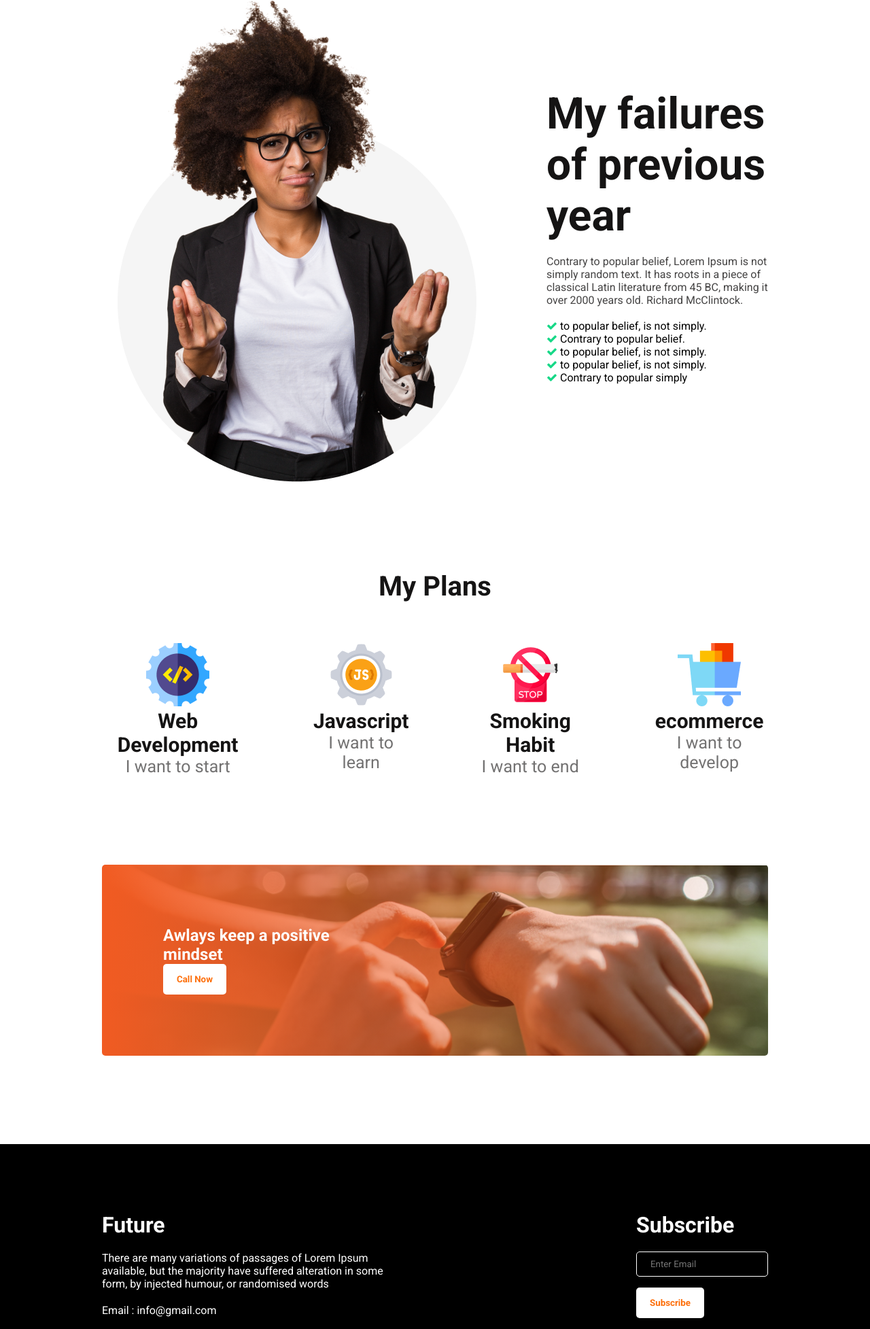
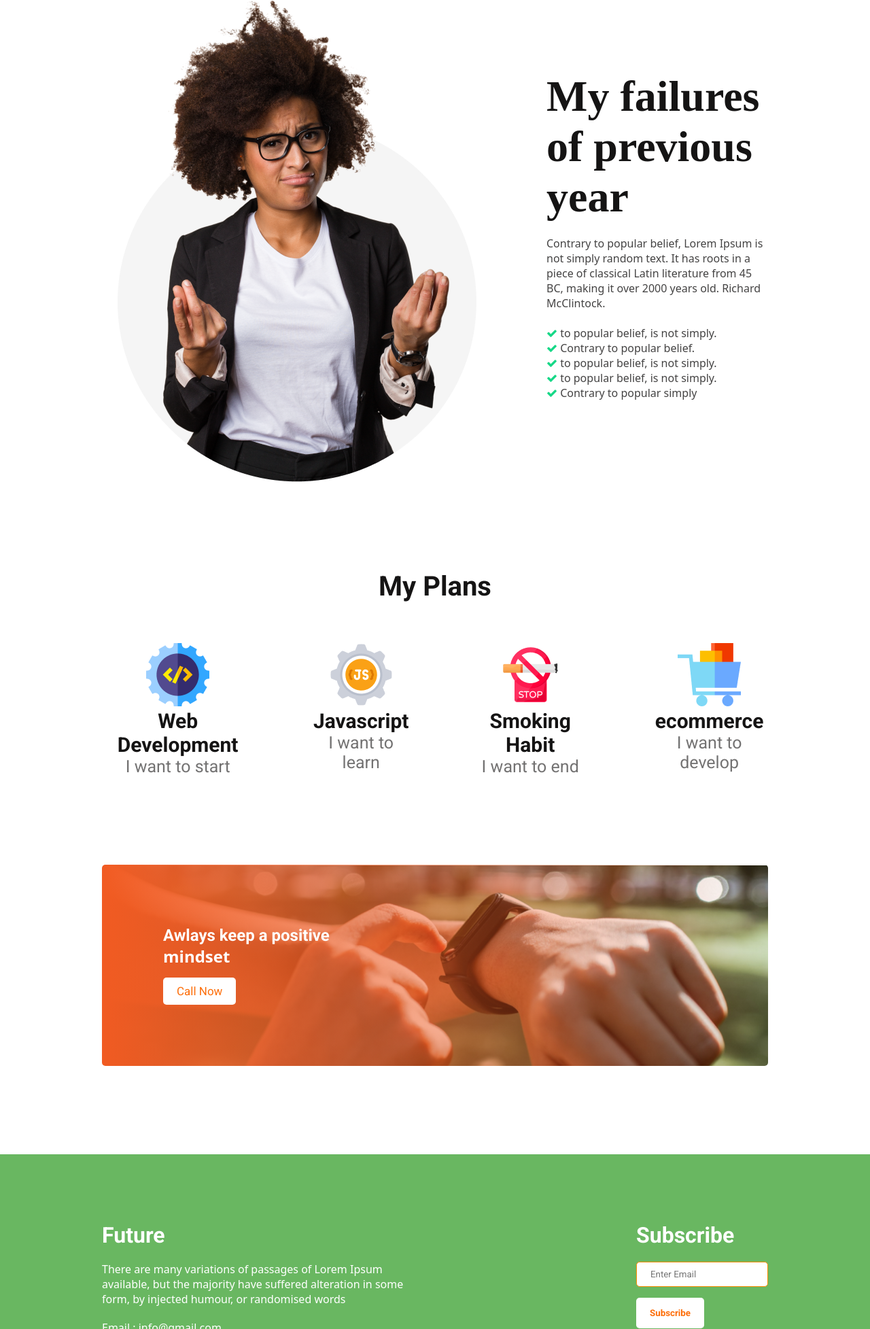
Before and after one commit to Ariful-1/Assignment1, a plain HTML site: page index.html in a window 1280 px wide. Shown: the part 845-2800 px from the top of the page at 68% size. Drawn offline with Linux system fonts and the light colour scheme.

Commit message:
some-issue

```diff
--- a/index.html
+++ b/index.html
@@ -42,11 +42,11 @@
             <p class="failure-descroption">Contrary to popular belief, Lorem Ipsum is not simply random text. It has roots in a piece of classical Latin literature from 45 BC, making it over 2000 years old. Richard McClintock.<br>
                 <br>
                 <p>
-                    <span></span><i class="fa fa-check" aria-hidden="true"></i> to popular belief, is not simply.</span>
-                    <span></span><i class="fa fa-check" aria-hidden="true"></i> Contrary to popular belief.</span>
-                    <span></span><i class="fa fa-check" aria-hidden="true"></i> to popular belief, is not simply.</span>
-                    <span></span><i class="fa fa-check" aria-hidden="true"></i> to popular belief, is not simply.</span>
-                    <span></span><i class="fa fa-check" aria-hidden="true"></i> Contrary to popular simply</span>
+                    <span><i class="fa fa-check" aria-hidden="true"></i>  to popular belief, is not simply.</span>
+                    <span><i class="fa fa-check" aria-hidden="true"></i>  Contrary to popular belief.</span>
+                    <span><i class="fa fa-check" aria-hidden="true"></i>  to popular belief, is not simply.</span>
+                    <span><i class="fa fa-check" aria-hidden="true"></i>  to popular belief, is not simply.</span>
+                    <span><i class="fa fa-check" aria-hidden="true"></i>  Contrary to popular simply</span>
             </p>
         </div>
     </section>
--- a/styles/style.css
+++ b/styles/style.css
@@ -32,6 +32,8 @@
     font-weight: 700;
     font-size: 64px;
     margin-bottom: 20px;
+    font-family: ui-monospace;
+    color: #01022e;
 }
 
 .banner-description {
@@ -40,6 +42,7 @@
     padding-left: 100px;
     margin-bottom: 20px;
     color: #444343;
+    font-family: system-ui;
 }
 
 .btn-primary {
@@ -62,16 +65,17 @@
 }
 
 .failure-title {
-    font-weight: 600px;
     font-size: 64px;
     color: #151414;
     margin-bottom: 20px;
+    font-family: ui-monospace;
 }
 
 .failure-descroption {
     font-weight: 400;
     font-size: 18;
     color: #444343;
+    font-family: system-ui;
 }
 
 .fa {
@@ -81,6 +85,8 @@
 
 span {
     display: block;
+    color: #444343;
+    font-family: system-ui;
 
 }
 
@@ -133,25 +139,28 @@ span {
 }
 
 .watch-ads button {
-    font-weight: 700;
+    font-size: 17px;
     color: #FD6E0A;
-    height: 45px;
     background: #fff;
     border-radius: 5px;
     border: 0;
     padding: 10px 20px;
+    margin: 15px 0 0 0;
 }
 
 .watch-ads h1 {
     color: #FFFFFF;
     font-weight: 700;
+}
+.watch-ads h1 span {
+    color: #FFFFFF;
 
 }
 
 /* footer */
 
 footer {
-    background-color: #000;
+    background-color: #19910da6;
     height: 500px;
 }
 
@@ -172,11 +181,11 @@ footer {
     font-weight: 400;
     font-size: 16px;
     color: #FFFFFF;
+    font-family: system-ui;
 }
 
-.foooter-social-icon {
-    margin-top: 20px;
-    justify-content: space-around;
+.foooter-social-icon img {
+    margin: 20px 12px 0px 0px;
 
 
 }
@@ -187,8 +196,8 @@ footer {
 
 .footer-subscribe input {
     margin-top: 20px;
-    background-color: #000;
-    border: 1px solid #fff;
+    background-color: #fff;
+    border: 1px solid #ff8b00;
     padding: 10px 20px;
     border-radius: 5px;
 }
```
